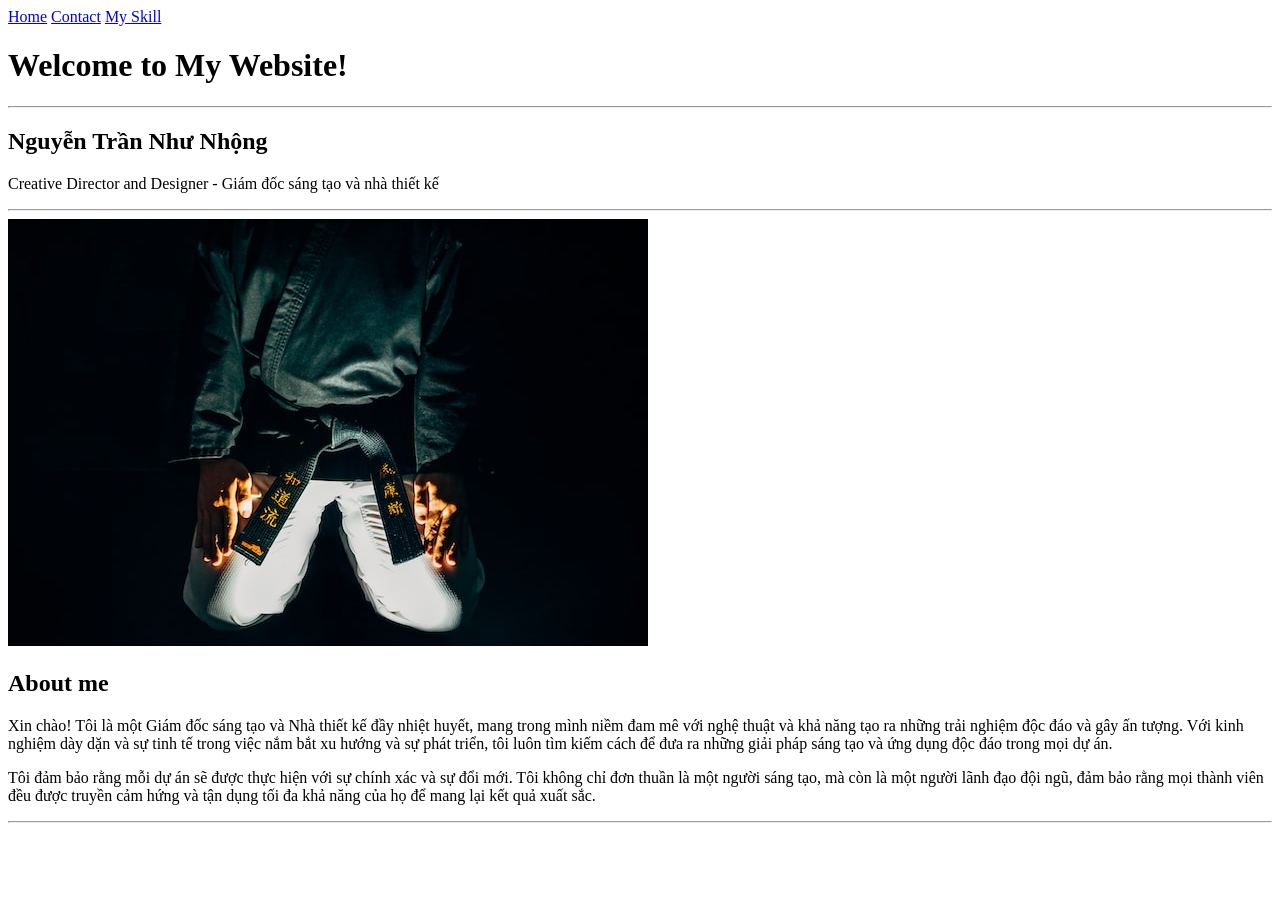
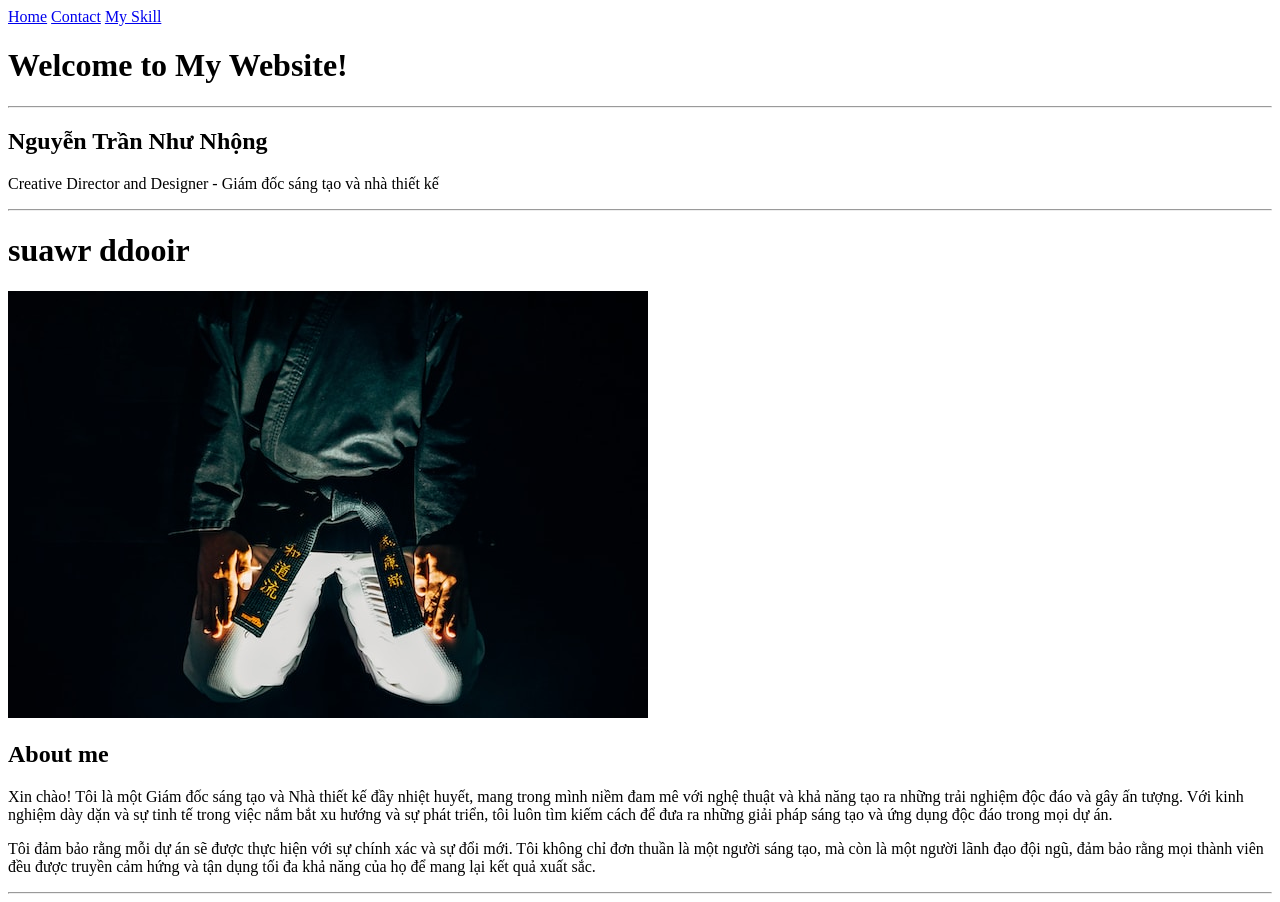
Before and after one commit to xuanlambdh/du-an-2, a plain HTML site: page index.html in a window 1280 px wide. Before the commit the page ends 831 px from the top, so only its background shows below. Drawn offline with Linux system fonts and the light colour scheme.

Commit message:
sửa đổi lần 2

```diff
--- a/index.html
+++ b/index.html
@@ -20,7 +20,7 @@
     <h2>Nguyễn Trần Như Nhộng</h2>
     <p>Creative Director and Designer - Giám đốc sáng tạo và nhà thiết kế</p>
     <hr />
-
+<h1>suawr ddooir</h1>
     <!-- Thêm hình ảnh tuhoc.cc.jpg và khi click chuột sẽ điều hướng đến contact.html  -->
 <a href="/more-info/contact.html"><img src="./assets/images/tuhoc.cc.jpg" alt="tu hoc.cc"></a>
     <h2>About me</h2>
```
